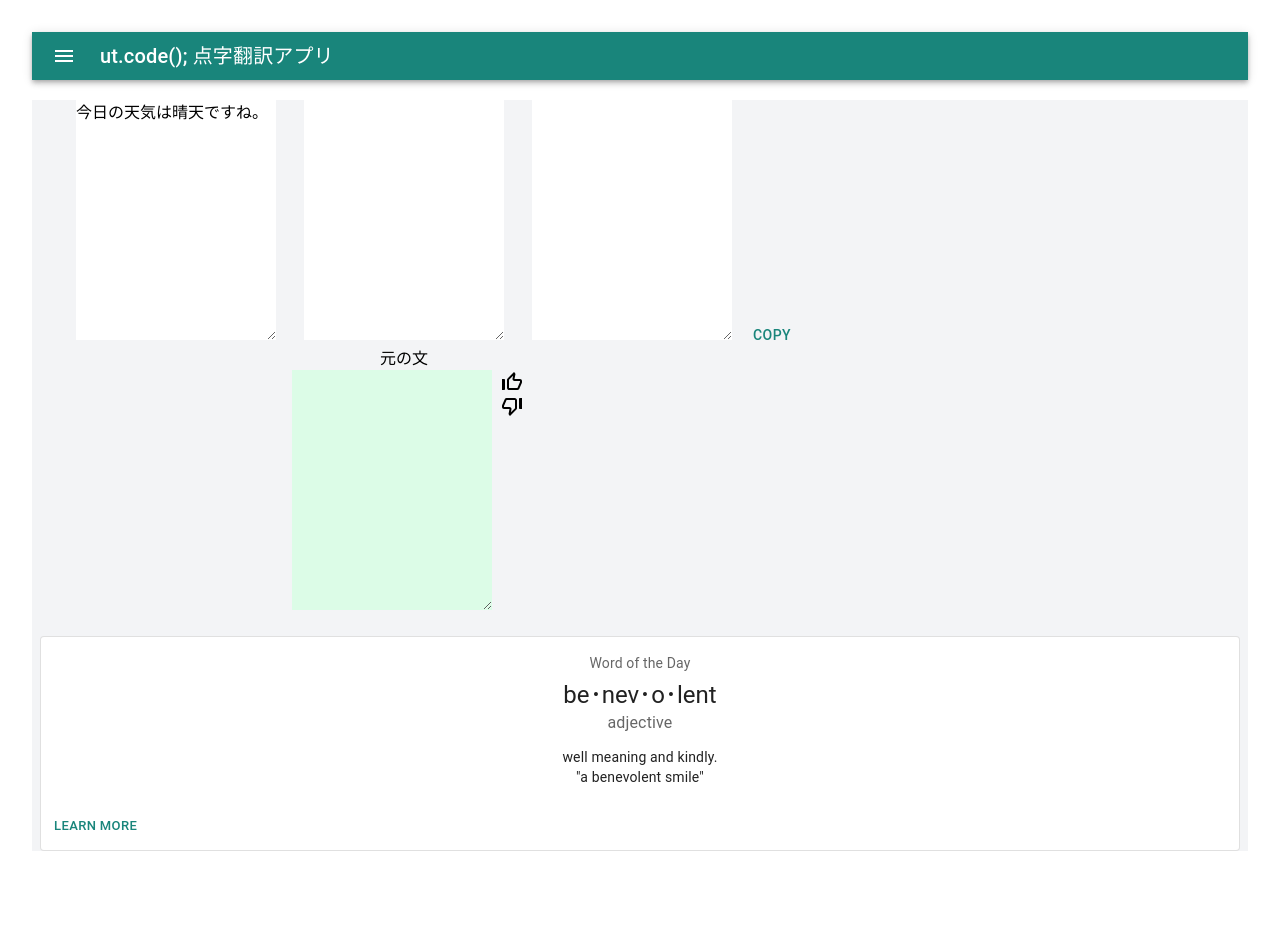
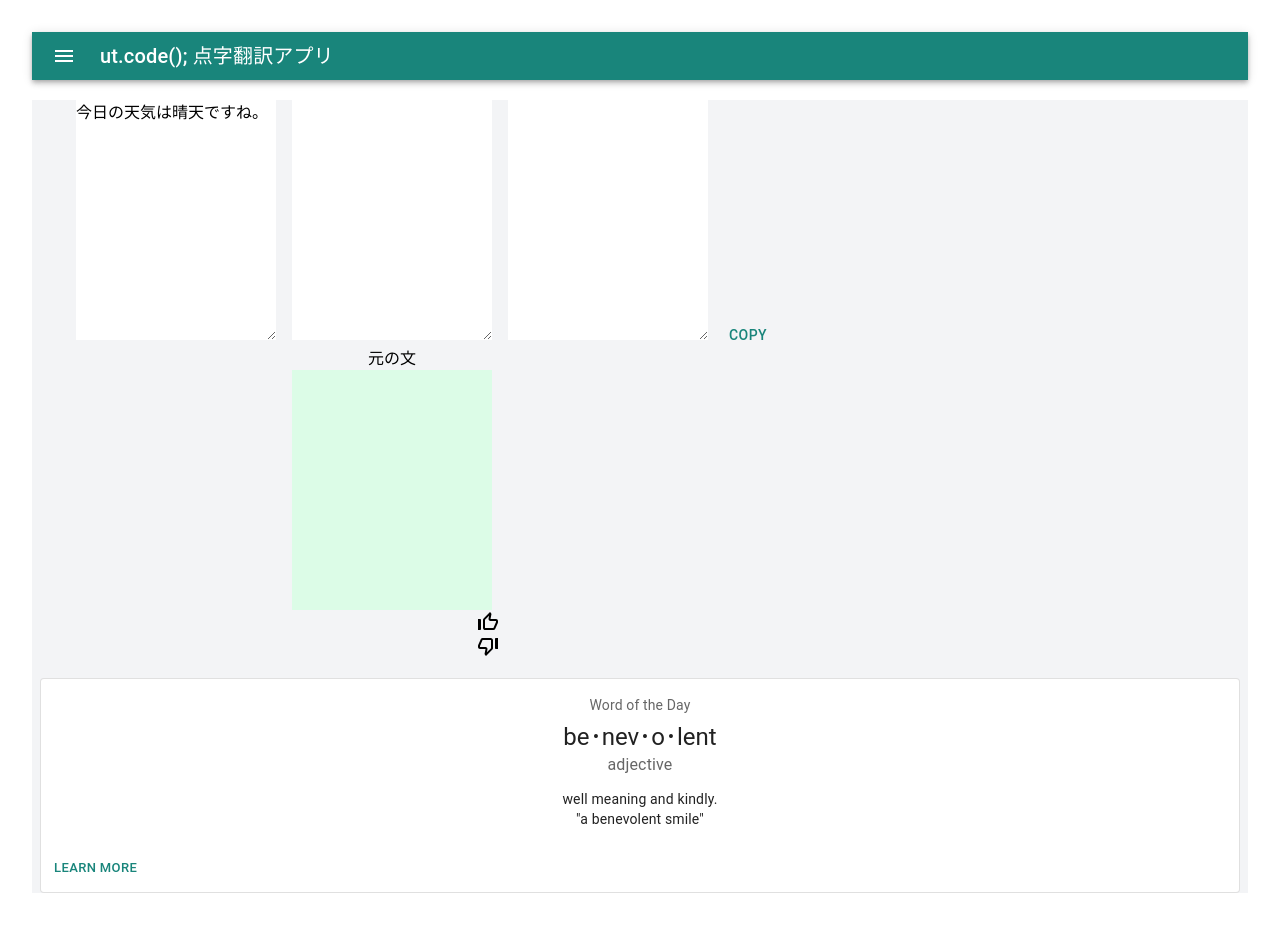
Before and after one commit to ut-code/translate-braille, a React (Vite) app in the folder web/: page / in a window 1280 px wide. Before the commit the page ends 883 px from the top, so only its background shows below. Built offline with nearby package versions, Linux system fonts and the light colour scheme; no server answers.

Commit message:
参照するwakati2を変更できないようにする

```diff
--- a/web/src/App.tsx
+++ b/web/src/App.tsx
@@ -128,9 +128,7 @@ function App() {
             />
             <div>元の文</div>
             <div>
-            <textarea className="bg-green-100 h-60 mx-2"
-            value={wakati2}
-            />
+            <div className="bg-green-100 h-60 mx-2">{wakati2}</div>
             <div className="flex flex-col float-right">
               {thumbdown2 || <ThumbUpOffAlt onClick={()=>{setThumbup2(true)}}/>}
               {thumbup2 || <ThumbDownOffAlt onClick={()=>{setThumbdown2(true)}}/>}
```
